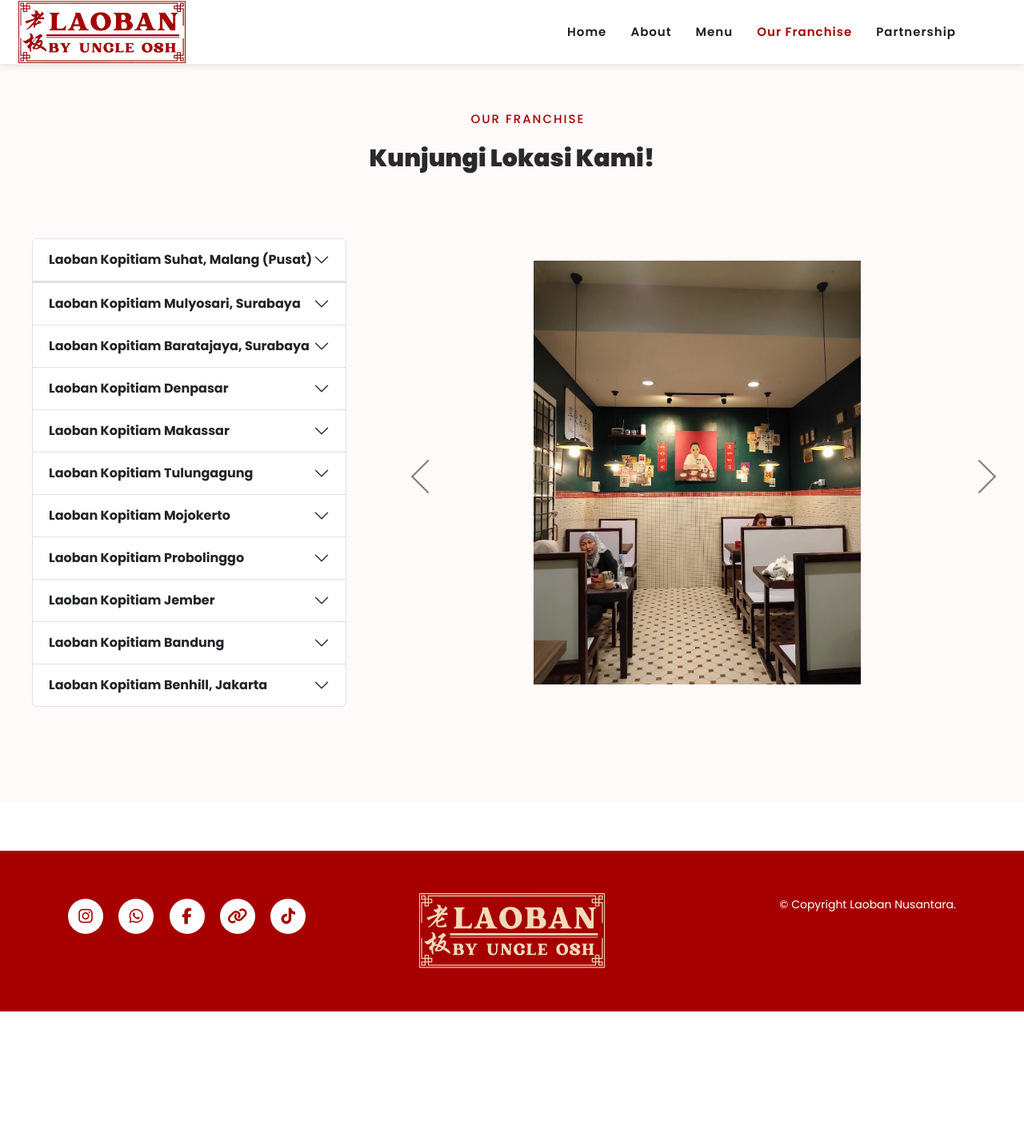
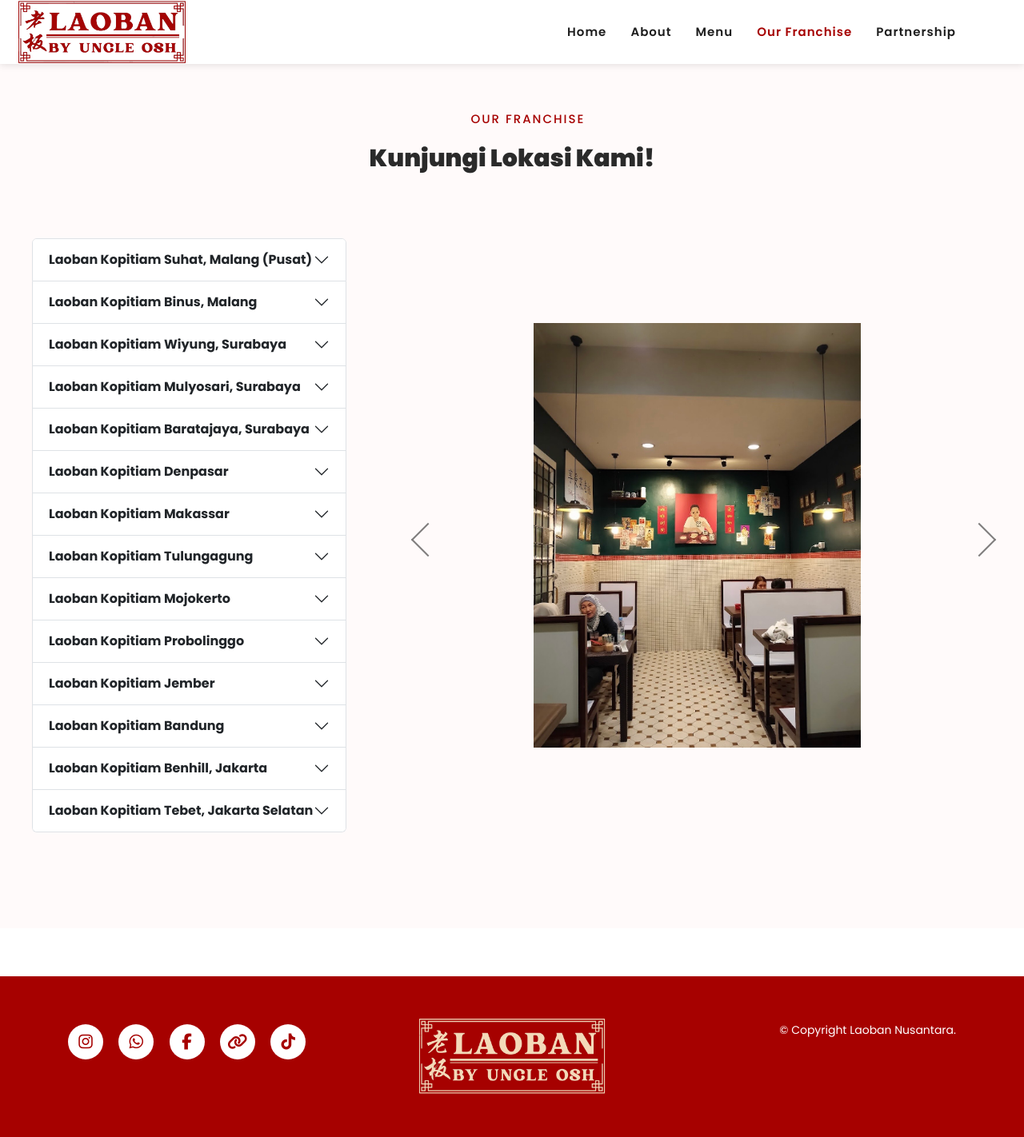
Before and after one commit to stevanushia/laoban-nusantara, a PHP site: page /ourFranchise.php in a window 1280 px wide. Shown: the whole page at 80% size. Before the commit the page ends 1265 px from the top, so only its background shows below. Run offline with PHP 8.4, Linux system fonts and the light colour scheme; some libraries are stand-ins or nearby versions.

Commit message:
kolom binus, wiyung(di website hilang). update outlet tebet jaksel, collapse foto tebet

```diff
--- a/ourFranchise.php
+++ b/ourFranchise.php
@@ -86,33 +86,31 @@ include_once __DIR__."/template/header.php"; ?>
                 </div>
                 <div class="accordion-item">
                     <h2 class="accordion-header">
-                        <button class="accordion-button collapse" type="button" data-bs-toggle="collapse"
+                        <button class="accordion-button collapsed" type="button" data-bs-toggle="collapse"
                             data-bs-target="#collapseTwelve" aria-expanded="false" aria-controls="collapseTwelve">
-                            <strong class="rounded">Laoban Kopitiam Binus, Malang</strong>
+                            <strong>Laoban Kopitiam Binus, Malang</strong>
                         </button>
                     </h2>
                     <div id="collapseTwelve" class="accordion-collapse collapse" data-bs-parent="#accordionExample">
                         <div class="accordion-body">
-                            <iframe
-                                src="https://www.google.com/maps/embed?pb=!1m18!1m12!1m3!1d3951.551008432692!2d112.68130327433185!3d-7.94187009208232!2m3!1f0!2f0!3f0!3m2!1i1024!2i768!4f13.1!3m3!1m2!1s0x2dd62943bed1ea39%3A0x4481cf517a9ea1c9!2sLaoban%20Kopitiam%20Binus!5e0!3m2!1sid!2sid!4v1715252212941!5m2!1sid!2sid"
-                                width="100%" height="450" style="border:0;" allowfullscreen="" loading="lazy"
-                                referrerpolicy="no-referrer-when-downgrade"></iframe>
+                        <iframe src="https://www.google.com/maps/embed?pb=!1m18!1m12!1m3!1d3951.5510083565127!2d112.6838782!3d-7.941870099999999!2m3!1f0!2f0!3f0!3m2!1i1024!2i768!4f13.1!3m3!1m2!1s0x2dd62943bed1ea39%3A0x4481cf517a9ea1c9!2sLaoban%20Kopitiam%20Binus!5e0!3m2!1sid!2sid!4v1718477028539!5m2!1sid!2sid"
+                            width="100%" height="450" style="border:0;" allowfullscreen="" loading="lazy"
+                            referrerpolicy="no-referrer-when-downgrade"></iframe>
                         </div>
                     </div>
                 </div>
                 <div class="accordion-item">
                     <h2 class="accordion-header">
-                        <button class="accordion-button collapse" type="button" data-bs-toggle="collapse"
+                        <button class="accordion-button collapsed" type="button" data-bs-toggle="collapse"
                             data-bs-target="#collapseOne" aria-expanded="false" aria-controls="collapseOne">
                             <strong>Laoban Kopitiam Wiyung, Surabaya</strong>
                         </button>
                     </h2>
                     <div id="collapseOne" class="accordion-collapse collapse" data-bs-parent="#accordionExample">
                         <div class="accordion-body">
-                            <iframe
-                                src="https://www.google.com/maps/embed?pb=!1m23!1m12!1m3!1d126636.47532793586!2d112.59536746260862!3d-7.3100251218240375!2m3!1f0!2f0!3f0!3m2!1i1024!2i768!4f13.1!4m8!3e6!4m0!4m5!1s0x2dd7fd565360e6d9%3A0x1bd8698e8ca3be00!2sJl.%20Raya%20Menganti%2C%20Babatan%2C%20Kec.%20Wiyung%2C%20Surabaya%2C%20Jawa%20Timur%2060227!3m2!1d-7.310006199999999!2d112.6777754!5e0!3m2!1sen!2sid!4v1715233787175!5m2!1sen!2sid"
-                                width="100%" height="450" style="border:0;" allowfullscreen="" loading="lazy"
-                                referrerpolicy="no-referrer-when-downgrade"></iframe>
+                        <iframe src="https://www.google.com/maps/embed?pb=!1m18!1m12!1m3!1d3957.3897877391646!2d112.67776939999999!3d-7.3100325999999995!2m3!1f0!2f0!3f0!3m2!1i1024!2i768!4f13.1!3m3!1m2!1s0x2dd7fd565360e6d9%3A0x1bd8698e8ca3be00!2sLaoban%20Kopitiam%20Wiyung!5e0!3m2!1sid!2sid!4v1718477308162!5m2!1sid!2sid"
+                            width="100%" height="450" style="border:0;" allowfullscreen="" loading="lazy"
+                            referrerpolicy="no-referrer-when-downgrade"></iframe>
                         </div>
                     </div>
                 </div>
@@ -286,6 +284,22 @@ include_once __DIR__."/template/header.php"; ?>
                     </div>
                 </div>
 
+                <div class="accordion-item">
+                    <h2 class="accordion-header">
+                        <button class="accordion-button collapsed" type="button" data-bs-toggle="collapse"
+                            data-bs-target="#collapseFourteen" aria-expanded="false" aria-controls="collapseFourteen">
+                            <strong>Laoban Kopitiam Tebet, Jakarta Selatan</strong>
+                        </button>
+                    </h2>
+                    <div id="collapseFourteen" class="accordion-collapse collapse" data-bs-parent="#accordionExample">
+                        <div class="accordion-body">
+                        <iframe src="https://www.google.com/maps/embed?pb=!1m18!1m12!1m3!1d3388.138548917801!2d106.84896456563716!3d-6.234382728971014!2m3!1f0!2f0!3f0!3m2!1i1024!2i768!4f13.1!3m3!1m2!1s0x2e69f30ad900c765%3A0x3fda54d808fc5622!2sLAOBAN%20TEBET%20by%20Uncle%20Osh!5e0!3m2!1sid!2sid!4v1718476370839!5m2!1sid!2sid"
+                            width="100%" height="450" style="border:0;" allowfullscreen="" loading="lazy"
+                            referrerpolicy="no-referrer-when-downgrade"></iframe>
+                        </div>
+                    </div>
+                </div>
+
             </div>
             <!-- ACCORDION BOOTSTRAP -->
         </div>
@@ -417,6 +431,18 @@ include_once __DIR__."/template/header.php"; ?>
             'assets/images/outlet/benhill_3.jpg',
             'assets/images/outlet/benhill_4.jpg',
             'assets/images/outlet/benhill_5.jpg',
+        ],
+
+        //Laoban Kopitiam Bandung
+        collapseFourteen: [
+            'assets/images/outlet/tebet_1.jpg',
+            'assets/images/outlet/tebet_2.jpg',
+            'assets/images/outlet/tebet_3.jpg',
+            'assets/images/outlet/tebet_4.jpg',
+            'assets/images/outlet/tebet_5.jpg',
+            'assets/images/outlet/tebet_6.jpg',
+            'assets/images/outlet/tebet_7.jpg',
+            'assets/images/outlet/tebet_8.jpg',
         ]
         // Add other image sets for other accordion items
     };
```
Also changed, not shown: assets/images/outlet/tebet_1.jpg (added), assets/images/outlet/tebet_2.jpg (added), assets/images/outlet/tebet_3.jpg (added), assets/images/outlet/tebet_4.jpg (added), assets/images/outlet/tebet_5.jpg (added), assets/images/outlet/tebet_6.jpg (added), assets/images/outlet/tebet_7.jpg (added), assets/images/outlet/tebet_8.jpg (added).
